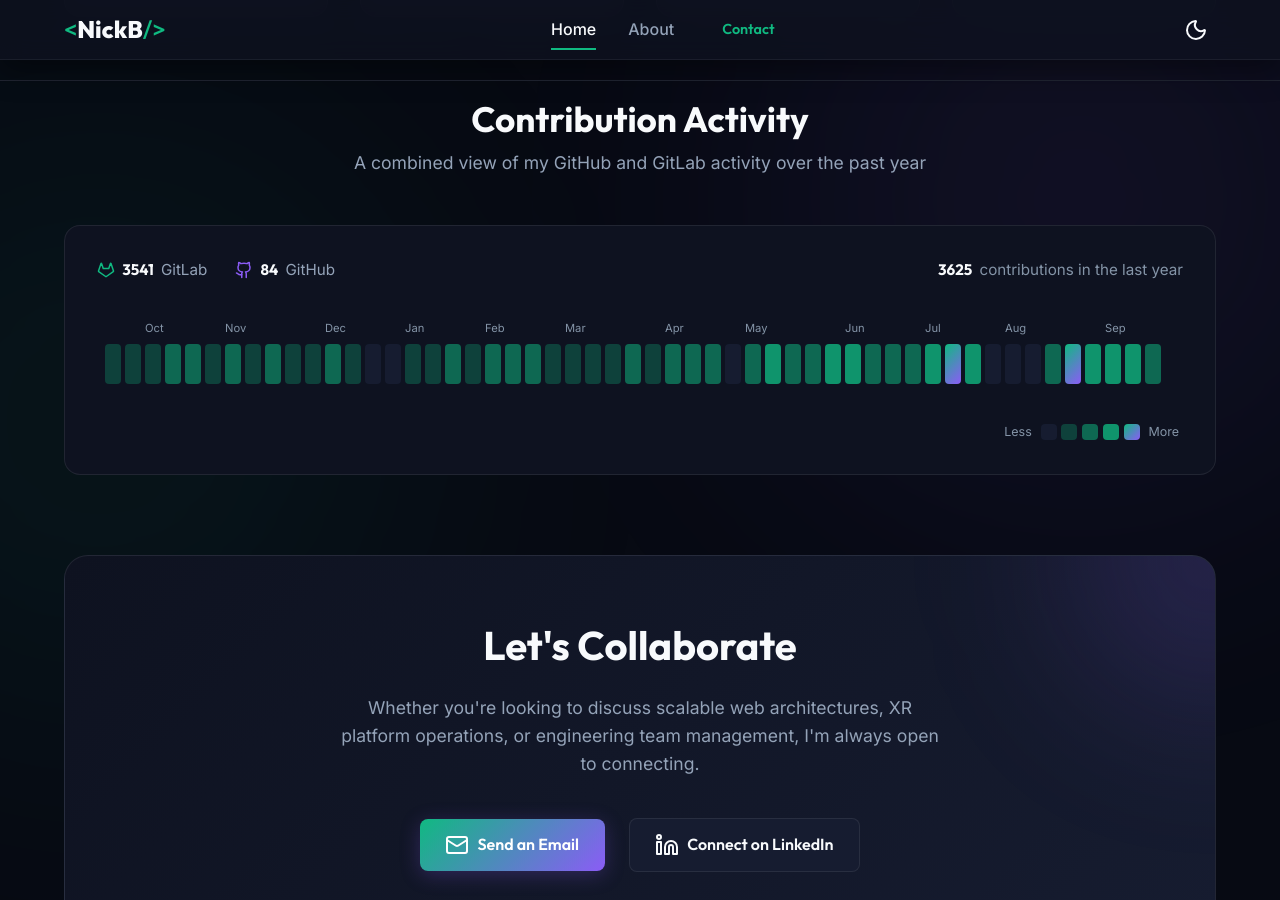
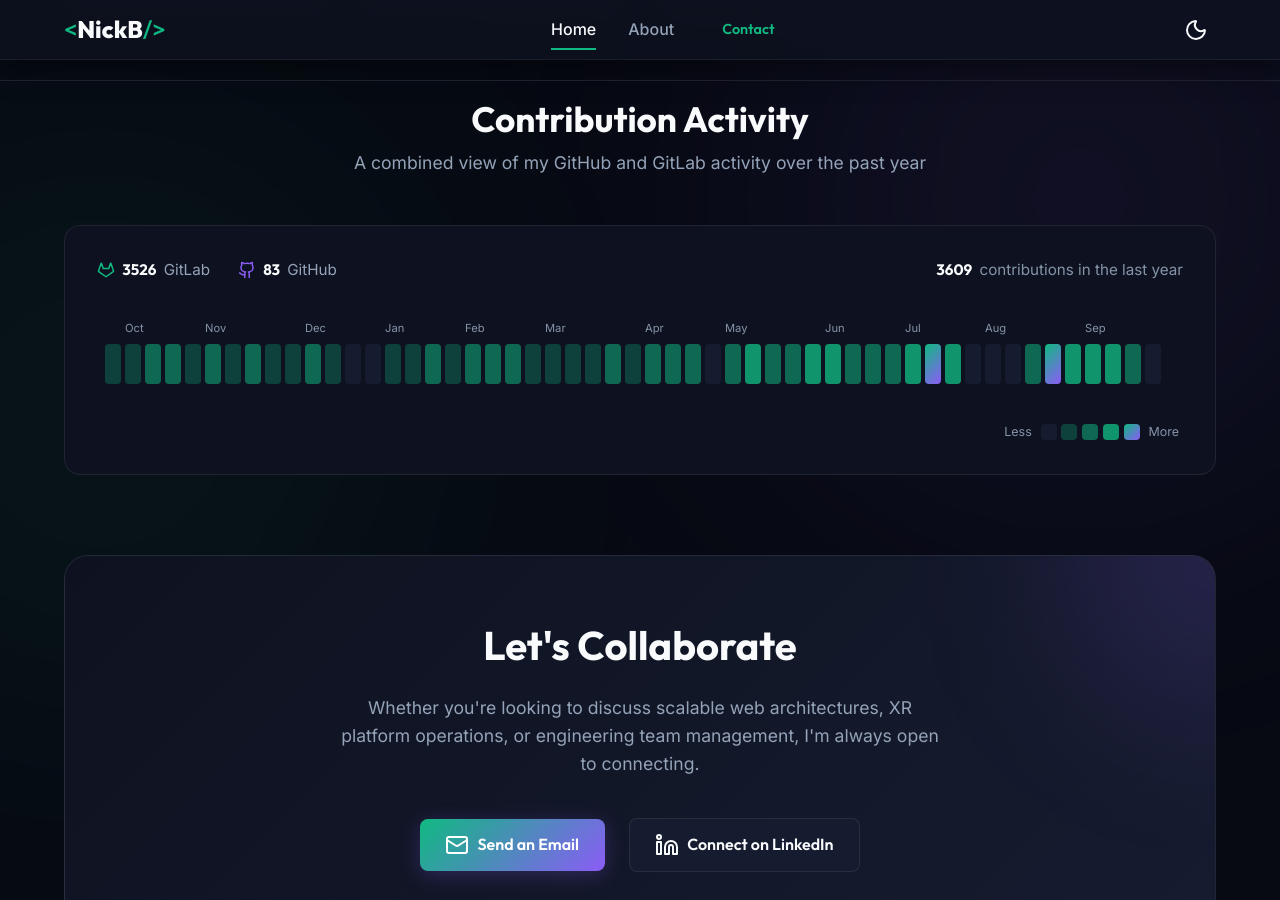
Before and after one commit to NickBourque/NickBourque.github.io, a Jekyll site: the page built from index.html, in a window 1280 px wide and 900 px high, scrolled down 2054 px. Built offline with Jekyll 4.4.1, drawn with Linux system fonts in a browser that asks for light colours; nearby versions of some CDN libraries.

Commit message:
chore: refresh contributions data

```diff
--- a/_data/contributions.json
+++ b/_data/contributions.json
@@ -1,20 +1,12 @@
 {
-  "generated": "2026-09-26",
+  "generated": "2026-09-27",
   "totals": {
-    "github": 84,
-    "gitlab": 3541,
-    "combined": 3625
+    "github": 83,
+    "gitlab": 3526,
+    "combined": 3609
   },
   "max": 214,
   "weeks": [
-    {
-      "weekStart": "2025-09-21",
-      "monthLabel": "",
-      "gh": 1,
-      "gl": 15,
-      "total": 16,
-      "level": 1
-    },
     {
       "weekStart": "2025-09-28",
       "monthLabel": "",
@@ -430,6 +422,14 @@
       "gl": 58,
       "total": 61,
       "level": 2
+    },
+    {
+      "weekStart": "2026-09-27",
+      "monthLabel": "",
+      "gh": 0,
+      "gl": 0,
+      "total": 0,
+      "level": 0
     }
   ]
 }
```
